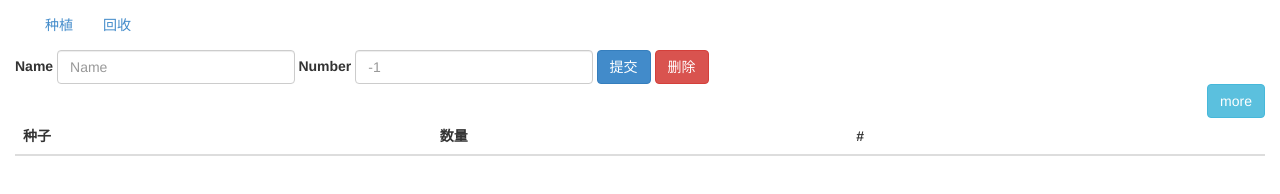
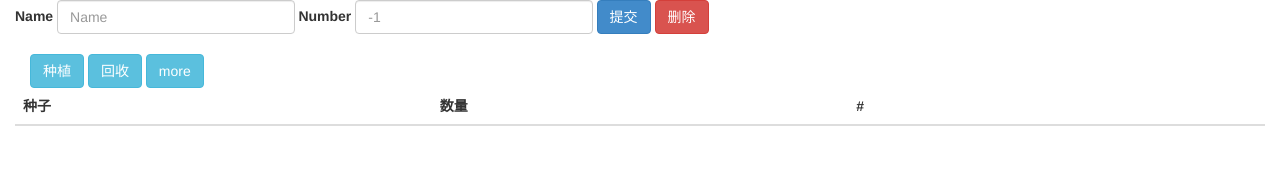
Before and after one commit to juniwang/ng-farm, a plain HTML site: page src/farm/templates/farm/index.html in a window 1280 px wide. Drawn offline with Linux system fonts and the light colour scheme; no server answers.

Commit message:
re postion the nav bar

```diff
--- a/src/farm/templates/farm/index.html
+++ b/src/farm/templates/farm/index.html
@@ -23,12 +23,6 @@
 
         <div class="container-fluid"  ng-controller="MainController">
             <div class="main">
-                <div class="collapse navbar-collapse">
-                    <ul class="nav navbar-nav">
-                        <li ng-class="{ active: isActive('/plant') }"><a href="#/plant">种植</a></li>
-                        <li ng-class="{ active: isActive('/recycle') }"><a href="#/recycle">回收</a></li>
-                    </ul>
-                </div>
                 <div>
                     <form name="myForm" class="form-inline">
                         <div class="form-group has-feedback">
@@ -52,10 +46,14 @@
                         </div>
                     </div>
                 </div>
+                <div class="collapse navbar-collapse m-t-5" style="padding-top:20px">
+                    <ul class="nav navbar-nav">
+                        <a class="btn btn-info" href="#/plant">种植</a>
+                        <a class="btn btn-info" href="#/recycle">回收</a>
+                        <button type="button" class="btn btn-info" ng-click="view_all()">{[ viewText ]}</button>
+                    </ul>
+                </div>
                 <div class="table-responsive" ng-show="isActive('/plant')">
-                    <div class="text-right">
-                        <button type="button" class="btn btn-info" ng-click="view_all()">{[ viewText ]}</button>
-                    </div>
                     <table class="table table-striped table-hover">
                         <thead>
                             <tr class="row">
```
Also changed, not shown: 3 other files.
